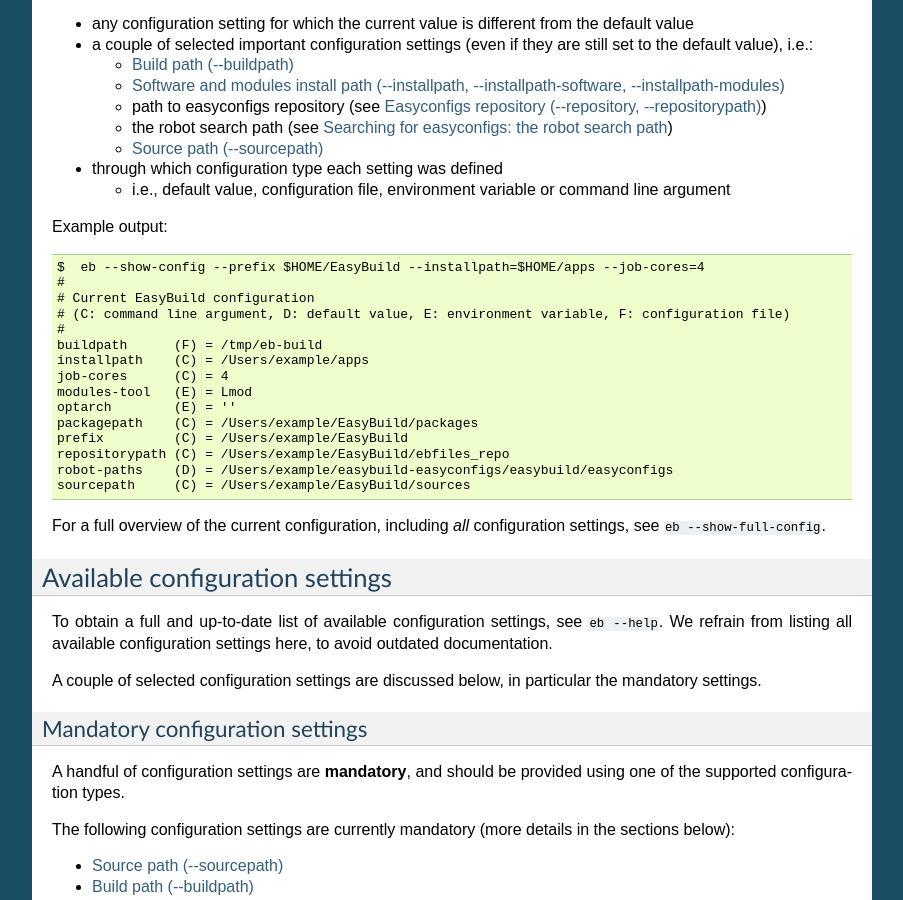
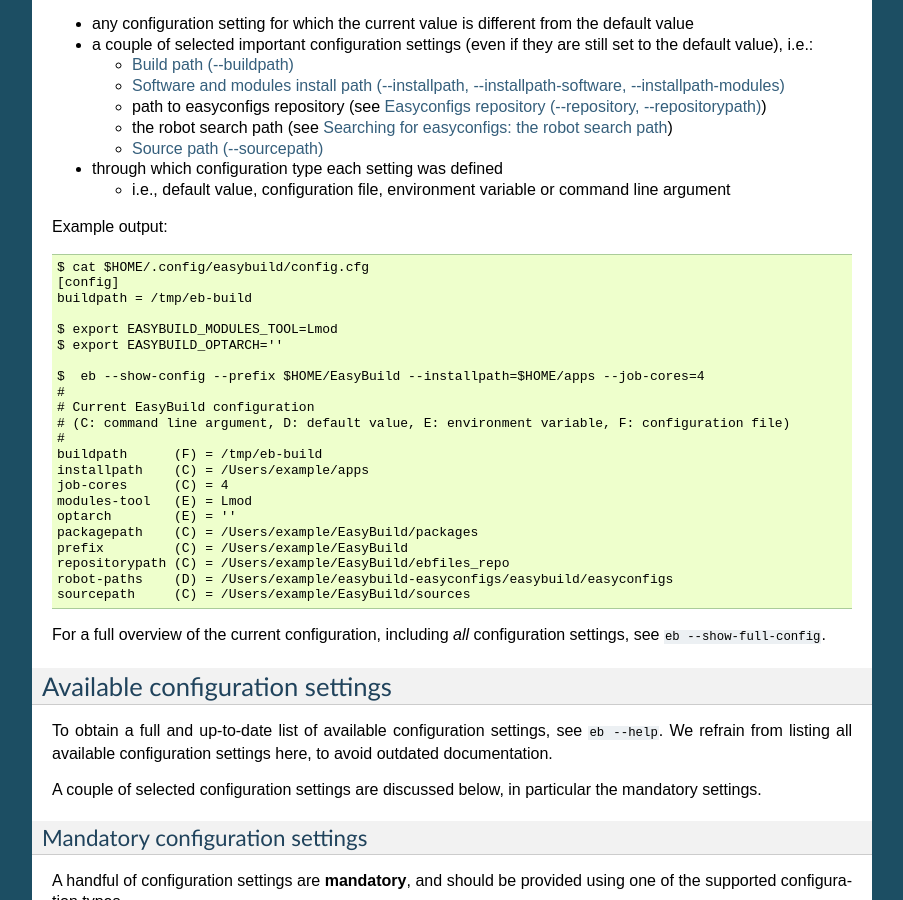
Before and after one commit to easybuilders/easybuild, a Sphinx documentation site: the page built from docs/Configuration.rst, in a window 1280 px wide and 900 px high, scrolled down 4905 px. Shown: the whole window, without its empty margins (198-1101 px from the left). Built offline with Sphinx 7.4.7, drawn with Linux system fonts in a browser that asks for light colours.

Commit message:
also mention config file + env vars in --show-config example

```diff
--- a/docs/Configuration.rst
+++ b/docs/Configuration.rst
@@ -311,6 +311,13 @@
   * i.e., default value, configuration file, environment variable or command line argument
 
 Example output::
+
+    $ cat $HOME/.config/easybuild/config.cfg
+    [config]
+    buildpath = /tmp/eb-build
+
+    $ export EASYBUILD_MODULES_TOOL=Lmod
+    $ export EASYBUILD_OPTARCH=''
 
     $  eb --show-config --prefix $HOME/EasyBuild --installpath=$HOME/apps --job-cores=4
     #
```
